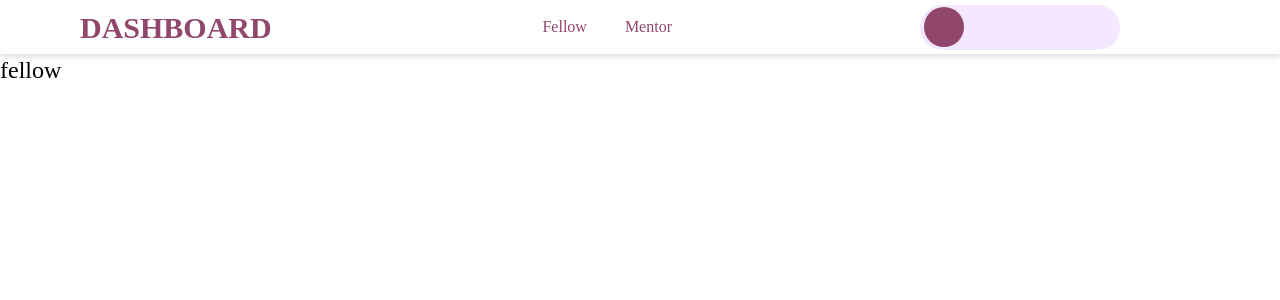
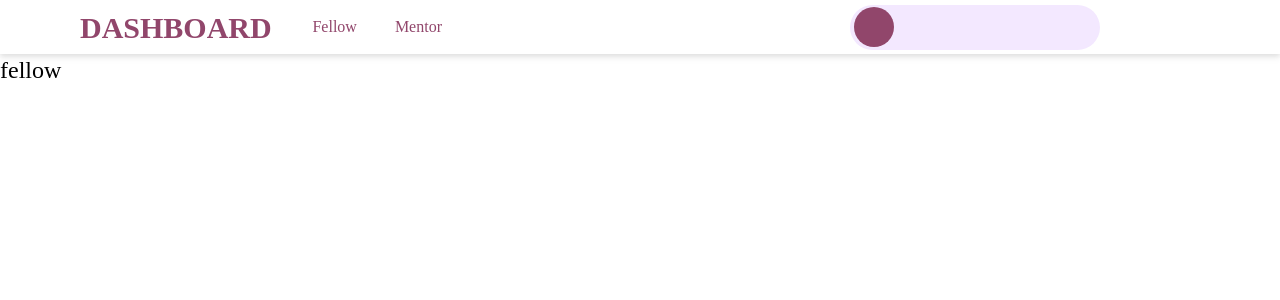
Before and after one commit to Saridraj/PHD, a Next.js app: page /fellow in a window 1280 px wide. Shown: the top 300 px of the page. Built offline with nearby package versions, Linux system fonts and the light colour scheme; a web font is replaced by a local one.

Commit message:
update nav responsive

```diff
--- a/components/Nav.js
+++ b/components/Nav.js
@@ -15,7 +15,6 @@ import { FiMenu, FiX } from 'react-icons/fi'
 function Nav() {
     const [click, setClick] = useState(false)
     const handleClick = () => setClick(!click)
-    const [nav, setNav] = useState(false)
 
     const { data: session } = useSession
 
@@ -33,32 +32,37 @@ function Nav() {
     const user = cookies?.user ? JSON.parse(cookies.user) : ""
 
 
-
     return (
         <div>
-            <nav className="text-[#91466b] bg-white flex justify-between items-center w-full h-[54px] p-2 pl-20 pr-20 drop-shadow-md">
+            <nav className="text-[#91466b] bg-white flex justify-between items-center w-full h-[54px] p-2  pl-10 md:pl-20  pr-10 md:pr-20 drop-shadow-md">
                 <div className="  flex justify-between items-center w-[600px]">
                     <div className="max-w-[500px] " >
                         <div>
-                            <Link href="/profile"><button className="text-[30px] font-semibold">DASHBOARD</button></Link>
+                            <Link href="/profile"><button className="mr-10 md:mr-5 text-[30px] font-semibold">DASHBOARD</button></Link>
                         </div>
                     </div>
-                    <ul className="min-w-3/4 hidden md:flex">
-                        <li className=" m-2">
-                            <Link href='/fellow'><button>Fellow</button></Link>
-                        </li>
-                        <li className=" m-2 ml-[30px]">
-                            <Link href='/mentor'><button>Mentor</button></Link>
-                        </li>
+                </div>
+                <div>
 
-                    </ul>
                 </div>
 
 
-                <div className="hidden md:flex ">
-                    <Link href="/profile">
-                        <div className="cursor-pointer flex min-w-[200px] bg-purple-100 rounded-[50px] mr-20 h-[45px] p-1 items-center">
-                            <div className="bg-[#91466b] w-10 h-10 rounded-[30px] mr-1">
+                {click ?(
+                                    <ul  className="md:flex md:items-center z-[-1] md:z-auto md:static absolute w-full left-0 md:w-auto md:py-0 py-4 md:pl-0 pl-7 mt-[250px] md:mt-0 bg-white md:opacity-100 opacity-100  transition-[2s] ease-in duration-500   " >
+                                    <li className=" m-2 flex  items-center">
+                                        <Link href='/fellow'><button onClick={handleClick}>Fellow</button></Link>
+                                    </li>
+                                    <li className=" m-2 md:ml-[30px] flex  items-center">
+                                        <Link href='/mentor'><button onClick={handleClick}>Mentor</button></Link>
+                                    </li>
+                                    <li className="w-1 md:w-4 lg:w-40 xl:w-80   h-10">
+
+                                    </li>
+                                    <li className=" lg:ml-20">
+                                        <Link onClick={handleClick} href="/profile">
+
+                                            <div className="cursor-pointer flex w-[250px] md:max-w-[250px] bg-purple-100 rounded-[50px] mr-2 lg:mr-10 h-[45px] p-1 items-center">
+                                                <div className="bg-[#91466b] w-10 h-10 rounded-[30px]  mr-1">
 
                                                 </div>
                                                 <div className="flex  ">
@@ -67,29 +71,58 @@ function Nav() {
                                                 </div>
                                             </div>
                                         </Link>
-                    <div className="cursor-pointer flex justify-between items-center ">
+                                    </li>
+                                    <li className="cursor-pointer flex  items-center w-[60px] ml-2 mt-2">
+                                        <div>
                                             {user ? (
                                                 <div >
-                                <botton onClick={logoutHandler} >Logout</botton>
+                                                    <botton onClick={logoutHandler} >Log Out</botton>
                                                 </div>
                                             ) : (<></>)}
                                         </div>
-                    {click ? (
-                        <div >
-                            <ul className="min-w-3/4 flex">
-                                <li className=" m-2">
+                                    </li>
+                                </ul>
+
+                ):(
+                    <ul className="md:flex md:items-center z-[-1] md:z-auto md:static absolute w-full left-0 md:w-auto md:py-0 py-4 md:pl-0 pl-7 mt-[200px] md:mt-0 bg-white md:opacity-100  top-[-400px] opacity-0 transition-[2s] ease-in-out duration-500" >
+                    <li className=" m-2 flex  items-center">
                         <Link href='/fellow'><button>Fellow</button></Link>
                     </li>
-                                <li className=" m-2 ml-[30px]">
+                    <li className=" m-2 md:ml-[30px] flex  items-center">
                         <Link href='/mentor'><button>Mentor</button></Link>
                     </li>
+                    <li className="w-1 md:w-4 lg:w-40 xl:w-80  bg-red-400">
 
-                            </ul>
+                    </li>
+                    <li className=" lg:ml-20">
+                        <Link href="/profile">
+
+                            <div className="cursor-pointer flex w-[250px] md:max-w-[250px] bg-purple-100 rounded-[50px] mr-2 lg:mr-10 h-[45px] p-1 items-center">
+                                <div className="bg-[#91466b] w-10 h-10 rounded-[30px]  mr-1">
+
+                                </div>
+                                <div className="flex  ">
+                                    <dix className="mr-2">{user && user.firstname}</dix>
+                                    <div>{user && user.lastname}</div>
+                                </div>
+                            </div>
+                        </Link>
+                    </li>
+                    <li className="cursor-pointer flex  items-center w-[60px] ">
+                        <div>
+                            {user ? (
+                                <div >
+                                    <botton onClick={logoutHandler} >Log Out</botton>
                                 </div>
                             ) : (<></>)}
                         </div>
+                    </li>
+                </ul>
+                )}
 
-                <div className="flex md:hidden" onClick={handleClick}>
+
+
+                <div className="flex md:hidden text-[30px]" onClick={handleClick}>
                     {
                         click ? (
                             <FiX />
```
Lines whose indentation alone changed are shown as unchanged.
